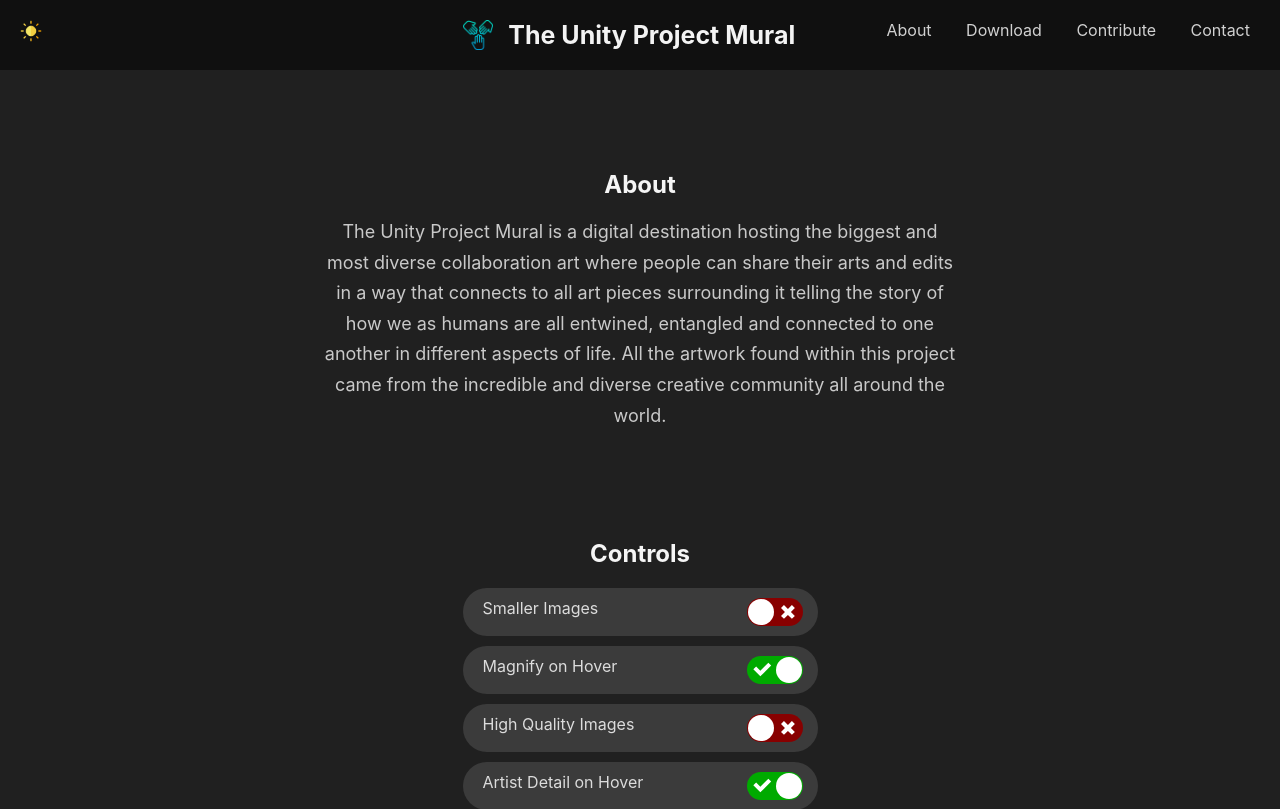
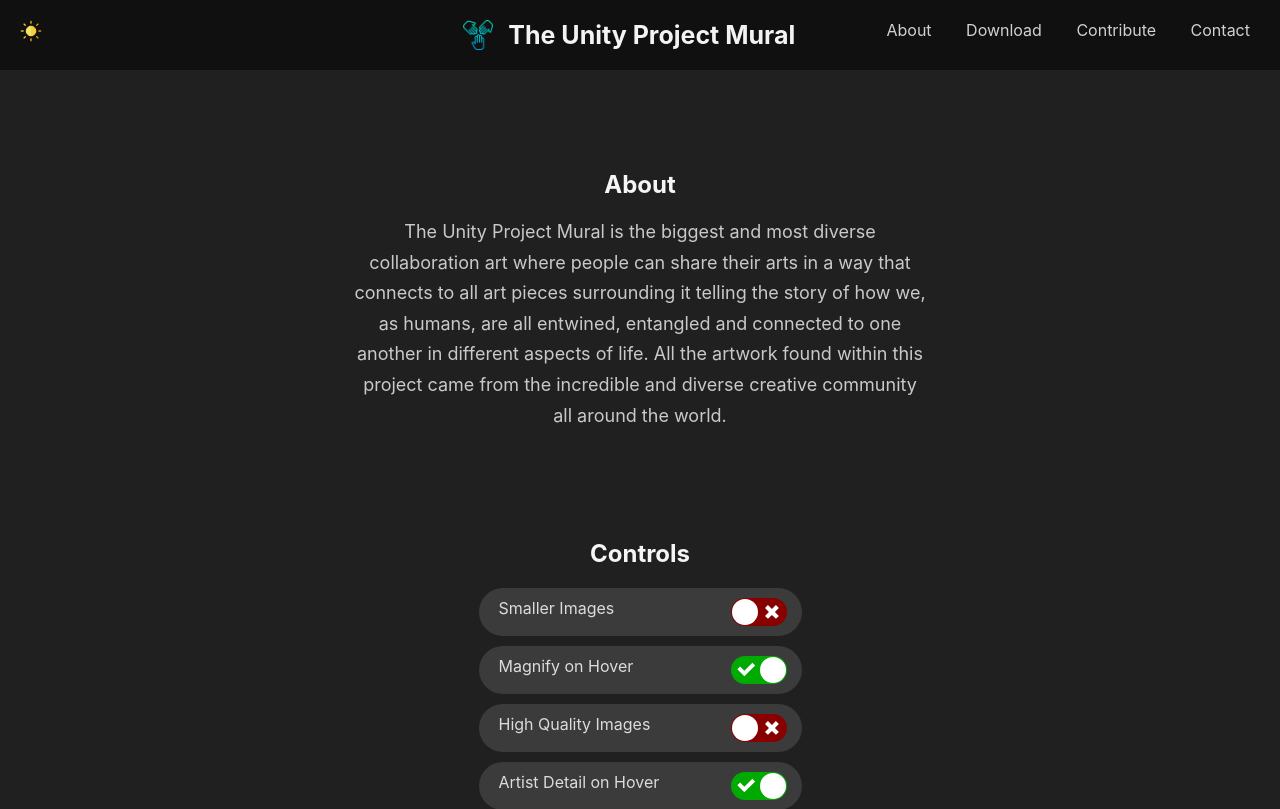
Before and after one commit to dagmawibabi/CollabArt2, a React (Create React App) app: page / in a window 1280 px wide. Shown: the top 809 px of the page. Built offline with nearby package versions, Linux system fonts and the light colour scheme.

Commit message:
abt content changed

```diff
--- a/src/components/About.css
+++ b/src/components/About.css
@@ -1,6 +1,6 @@
 .About {
     margin: auto auto;
-    width: 50%;
+    width: 45%;
     text-align: center;
     padding: 100px 0px 100px;
     /* border: 1px solid red; */
--- a/src/components/About.js
+++ b/src/components/About.js
@@ -7,7 +7,7 @@ export const About = (props) => {
      if(props.content === 1){
         return <div className='About' id='about'>
             <span className={props.darkMode ? "title" : "titleDark"}> About </span>
-            <p className={props.darkMode ? "description" : "descriptionDark"}> The Unity Project Mural is a digital destination hosting the biggest and most diverse collaboration art where people can share their arts and edits in a way that connects to all art pieces surrounding it telling the story of how we as humans are all entwined, entangled and connected to one another in different aspects of life. All the artwork found within this project came from the incredible and diverse creative community all around the world. </p>
+            <p className={props.darkMode ? "description" : "descriptionDark"}> The Unity Project Mural is the biggest and most diverse collaboration art where people can share their arts in a way that connects to all art pieces surrounding it telling the story of how we, as humans, are all entwined, entangled and connected to one another in different aspects of life. All the artwork found within this project came from the incredible and diverse creative community all around the world. </p>
             <br />
             <br />
             <div className='controls'>
```
